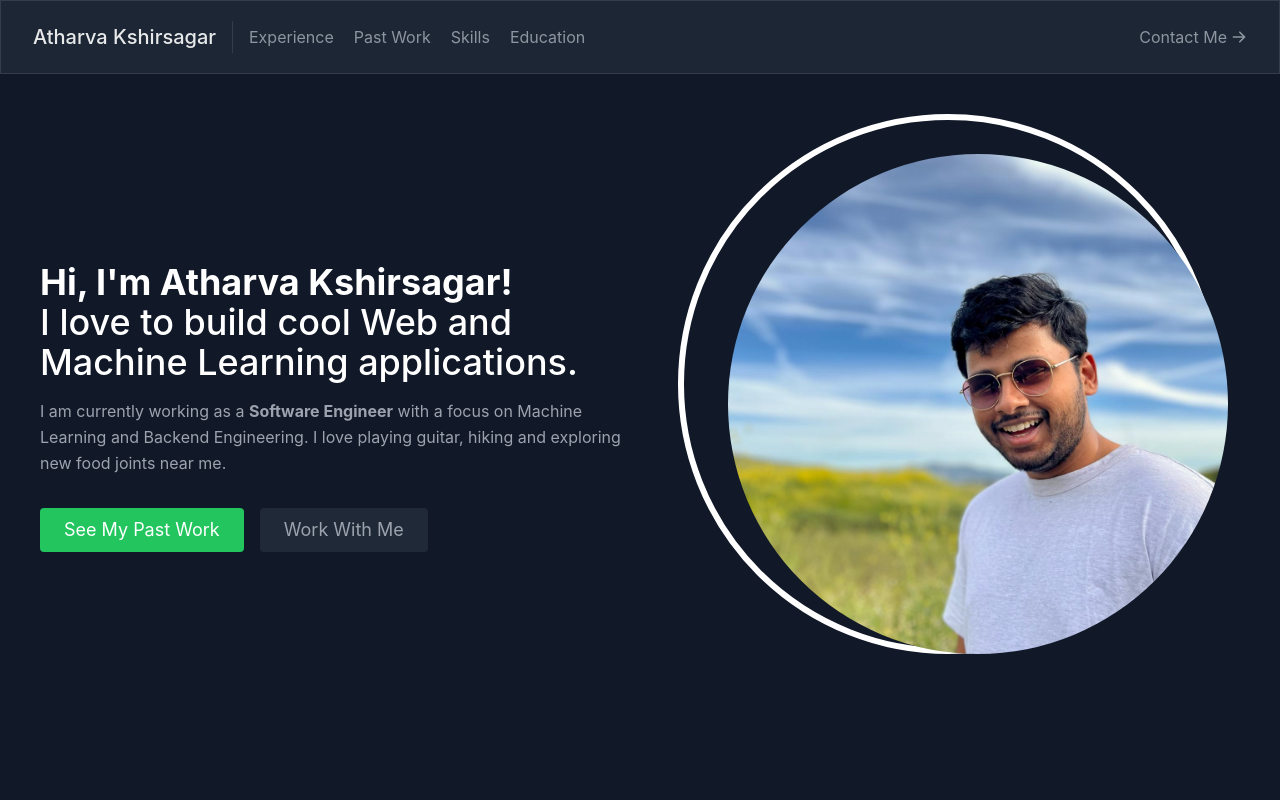
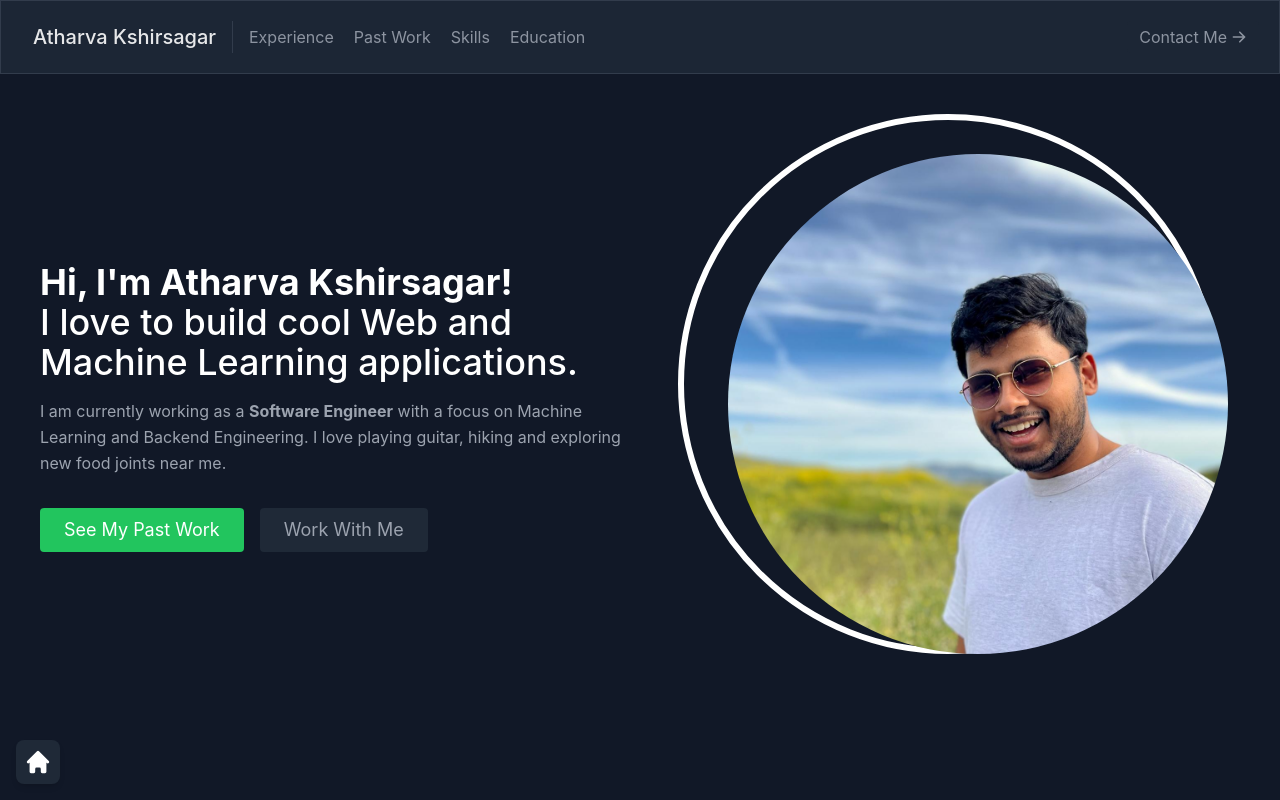
Before and after one commit to Atharva-ksh/Atharva-Portfolio, a React (Create React App) app in the folder frontend/: page / in a window 1280 px wide. Shown: the top 800 px of the page. Built offline with nearby package versions, Linux system fonts and the light colour scheme.

Commit message:
Added scrollbar

```diff
--- a/frontend/src/App.js
+++ b/frontend/src/App.js
@@ -8,13 +8,14 @@ import Skills from './components/Skills';
 import Education from './components/Education';
 import Footer from './components/Footer';
 import { SpeedInsights } from "@vercel/speed-insights/react"
+import { HomeIcon } from '@heroicons/react/solid';
 
 
 
 function App() {
   return (
     <main className='text-gray-400 bg-gray-900 body-font'>
-      <SpeedInsights/>
+      <SpeedInsights />
       <Navbar />
       <About />
       <Experience />
@@ -23,6 +24,12 @@ function App() {
       <Education />
       <Contact />
       <Footer />
+      <button
+        className="fixed bottom-4 left-4 bg-gray-800 text-white px-2 py-2 rounded-lg shadow-md hover:bg-gray-700"
+        onClick={() => window.scrollTo({ top: 0, behavior: 'smooth' })}
+      >
+        <HomeIcon className="h-7 w-7" />
+      </button>
     </main>
   );
 }
--- a/frontend/src/components/Contact.js
+++ b/frontend/src/components/Contact.js
@@ -55,8 +55,8 @@ function Contact() {
                             src='/images/contact.jpg'
                         />
                     </div>
-                    <div className='relative z-10 bg-opacity-40 bg-gray-800 w-1/3 mx-auto p-8 rounded-lg'>
-                        <div>
+                    <div className='relative z-10 bg-opacity-40 bg-gray-800 w-full md:w-1/3 mx-auto p-8 rounded-lg'>
+                        <div className='text-center mb-4'>
                             <h1 className='mx-auto text-center font-bold text-lg md:text-2xl'><b>Contact Me!</b></h1>
                         </div>
                         <form onSubmit={sendEmail} className="max-w-lg mx-auto">
--- a/frontend/src/components/Navbar.js
+++ b/frontend/src/components/Navbar.js
@@ -3,14 +3,14 @@ import React from "react";
 
 export default function Navbar() {
     return (
-        <header className="bg-gray-800 md:sticky top-0 z-10 opacity-90 border border-gray-700">
+        <header className="bg-gray-800 md:sticky top-0 z-10 opacity-90 backdrop-blur-xl border border-gray-700">
             <div className="container mx-auto flex flex-wrap p-5 flex-col md:flex-row items-center ">
                 <a className="title-font font-medium text-white mb-4 md:mb-0">
                     <a href="#about" className="ml-3 text-xl">
                         Atharva Kshirsagar
                     </a>
                 </a>
-                <nav className="md:mr-auto md:ml-4 md:py-1 md:pl-4 md:border-l md:border-gray-700	flex flex-wrap items-center text-base justify-center" >
+                <nav className="md:mr-auto md:ml-4 md:py-1 md:pl-4 md:border-l md:border-gray-700 flex flex-wrap items-center text-base justify-center" >
                     <a href="#experiences" className="mr-5 hover:text-white">
                         Experience
                     </a>
--- a/frontend/src/styles.css
+++ b/frontend/src/styles.css
@@ -29,3 +29,25 @@
   height: 540px;
   top: -40px;
   left: -50px;}
+
+  /* Style the scrollbar track */
+::-webkit-scrollbar {
+  width: 8px;
+  background-color: #23334f;
+}
+
+/* Style the scrollbar thumb */
+::-webkit-scrollbar-thumb {
+  background-color: #95cce9; /* Color of the thumb */
+  border-radius: 4px; /* Rounded corners of the thumb */
+}
+
+/* Style the scrollbar track on hover */
+::-webkit-scrollbar-track:hover {
+  background-color: #0b1725; /* Color of the track on hover */
+}
+
+/* Style the scrollbar thumb on hover */
+::-webkit-scrollbar-thumb:hover {
+  background-color: #06a8ed; /* Color of the thumb on hover */
+}
```
